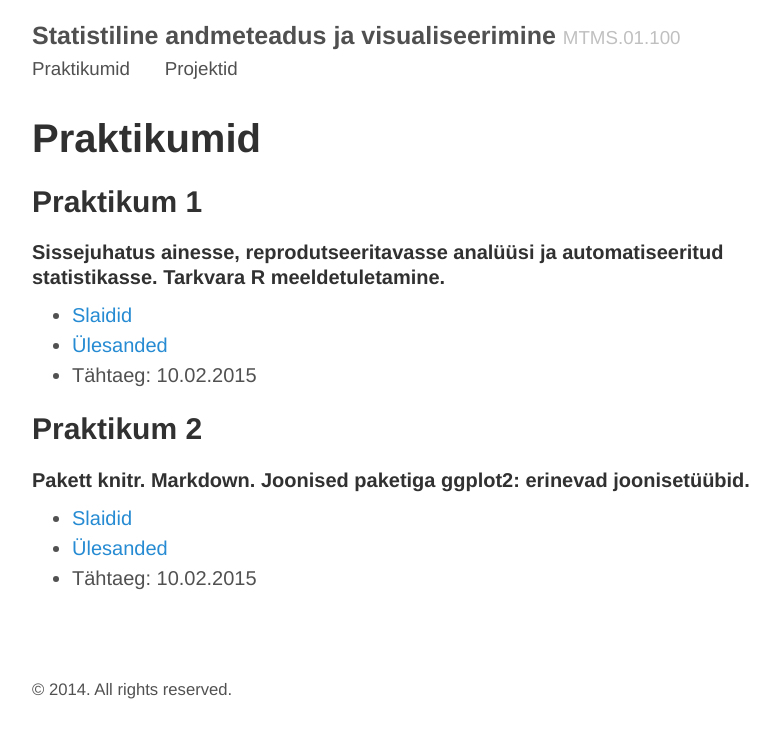
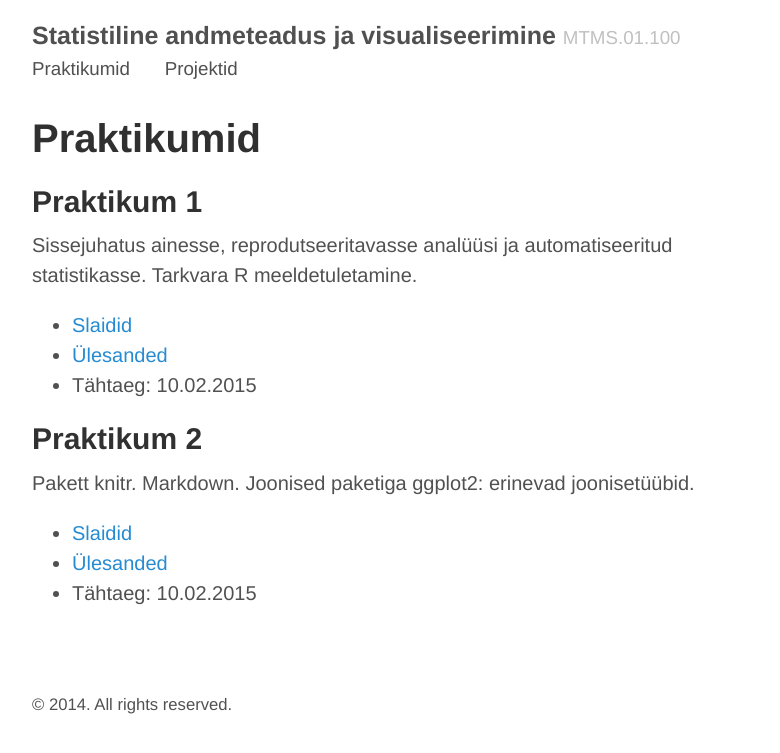
Before and after one commit to andmeteadus/2015, a Jekyll site: the page built from praktikumid.md, in a window 1280 px wide. Shown: the top 753 px of the page, without its empty margins (248-1028 px from the left). Built offline with Jekyll 4.4.1, drawn with Linux system fonts in a browser that asks for light colours.

Commit message:
Minor changes

```diff
--- a/_includes/banner.html
+++ b/_includes/banner.html
@@ -15,7 +15,7 @@ body {
 
 svg {
   width: 720px;
-  height: 260px;
+  height: 200px;
 }
 
 #chart {
--- a/praktikumid.md
+++ b/praktikumid.md
@@ -5,7 +5,7 @@ title: Praktikumid
 
 ## Praktikum 1
 
-#### Sissejuhatus ainesse, reprodutseeritavasse analüüsi ja automatiseeritud statistikasse. Tarkvara R meeldetuletamine.
+Sissejuhatus ainesse, reprodutseeritavasse analüüsi ja automatiseeritud statistikasse. Tarkvara R meeldetuletamine.
 
 * [Slaidid](https://)
 * [Ülesanded](https://)
@@ -13,7 +13,7 @@ title: Praktikumid
 
 ## Praktikum 2
 
-#### Pakett knitr. Markdown. Joonised paketiga ggplot2: erinevad joonisetüübid.
+Pakett knitr. Markdown. Joonised paketiga ggplot2: erinevad joonisetüübid.
 
 * [Slaidid](https://)
 * [Ülesanded](https://)
```
Also changed, not shown: other parts of _includes/banner.html (+1 -1 lines).
